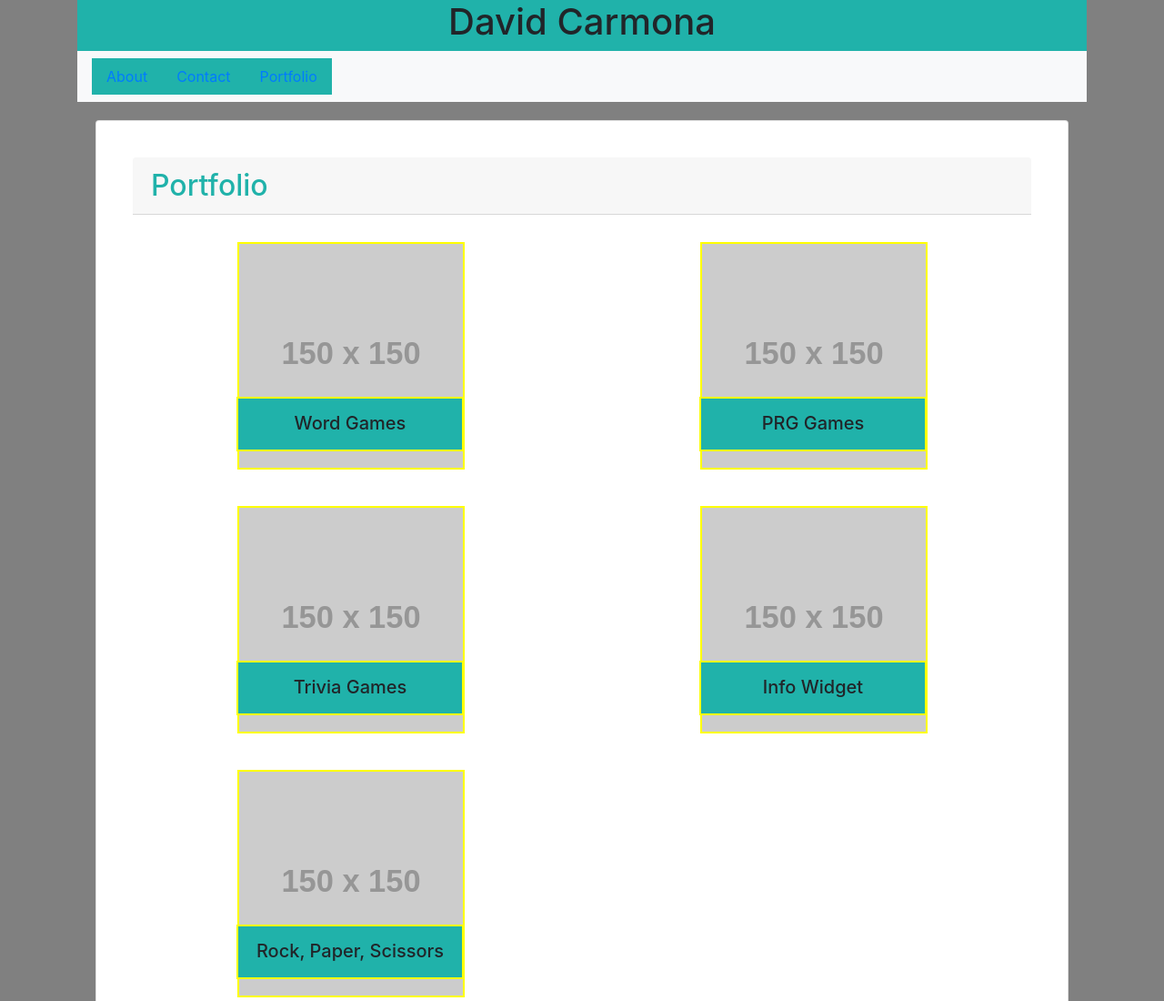
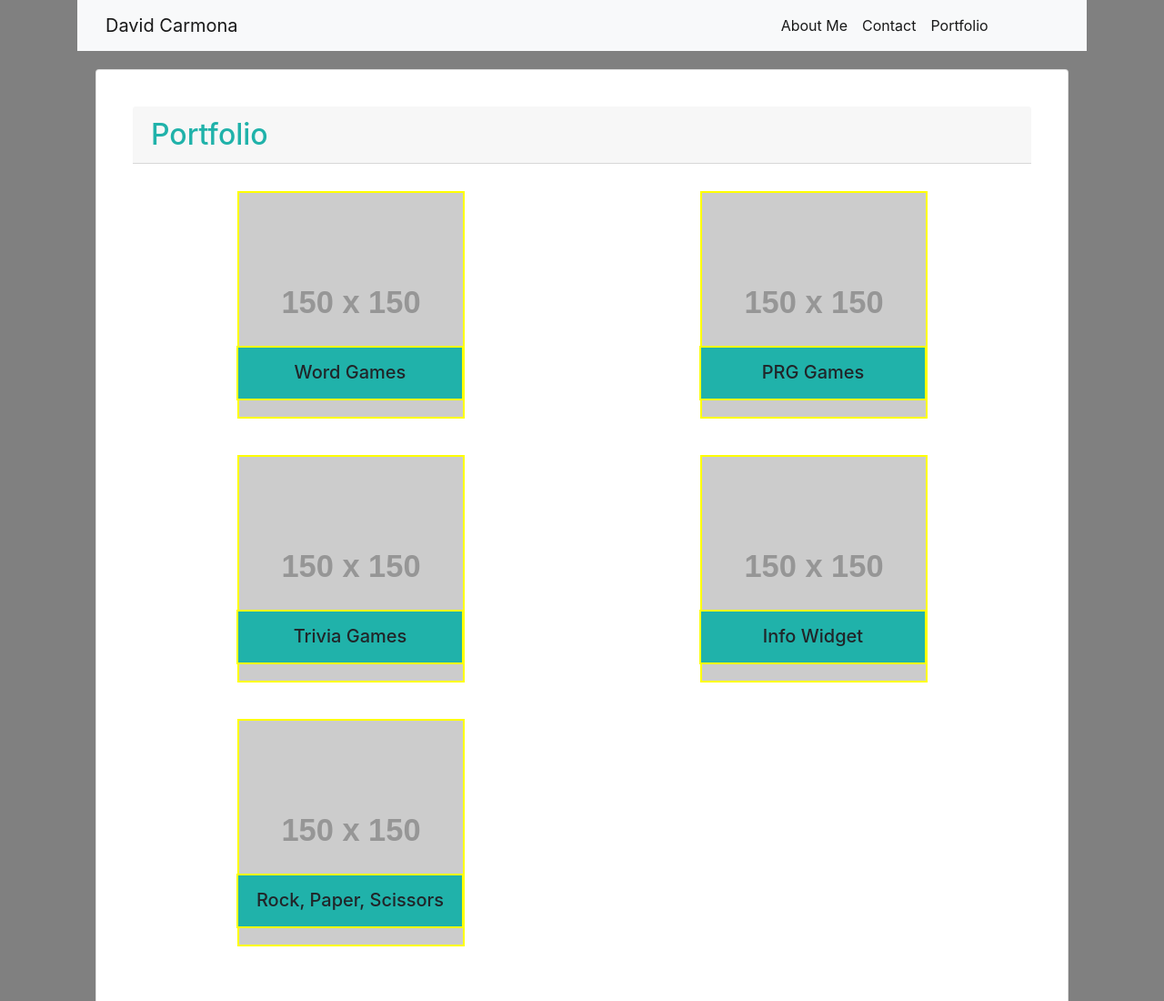
Before and after one commit to daviddcarmon/Quiz, a plain HTML site: page pages/portfolio.html in a window 1280 px wide. Shown: the top 1100 px of the page at 91% size. Drawn offline with nearby package versions, Linux system fonts and the light colour scheme; placeholder pictures from the web are drawn by us.

Commit message:
updated navBar

```diff
--- a/main.css
+++ b/main.css
@@ -1,5 +1,4 @@
 header {
-  text-align: center;
   background: lightseagreen;
 }
 
@@ -19,9 +18,11 @@ h5 {
   margin-bottom: 30px;
   color: lightseagreen;
 }
+.navbar-light .navbar-brand{
+  text-align: left;
+}
 
 .nav-item {
-  background: lightseagreen;
   display: inline-block;
   list-style-type: none;
 }
@@ -73,6 +74,9 @@ footer {
   text-align: center;
   padding: 40px;
 }
+
+
+/* not working correctly */
 
 @media screen and (max-width: 330px) {
   .col {
@@ -155,7 +159,7 @@ footer {
     height: 175px;
   }
 }
-/*
+
 @media screen and (max-width: 960px) {
   .col {
     position: relative;
@@ -164,7 +168,7 @@ footer {
   }
 
   .imageBanner {
-    margin-left: 47px;
+    margin-left: 70px;
     border: 2px solid yellow;
     position: absolute;
     top: 120px;
@@ -182,7 +186,7 @@ footer {
     height: 175px;
   }
 }
-*/
+
 @media screen and (max-width: 1080px) {
   .col {
     position: relative;
--- a/pages/portfolio.html
+++ b/pages/portfolio.html
@@ -7,6 +7,8 @@
       name="viewport"
       content="width=device-width, initial-scale=1, shrink-to-fit=no"
     />
+
+    <meta content="width=device-width, initial-scale=1" name="viewport" />
 
     <!-- Bootstrap CSS -->
     <link
@@ -22,8 +24,8 @@
   </head>
   <body class="container">
     <header class="head-container">
-      <h1>David Carmona</h1>
       <nav class="navbar navbar-expand-lg navbar-light bg-light">
+        <a class="navbar-brand col-md-8">David Carmona</a>
         <button
           class="navbar-toggler"
           type="button"
@@ -35,15 +37,15 @@
         >
           <span class="navbar-toggler-icon"></span>
         </button>
-        <div class="collapse navbar-collapse" id="navbarNavDropdown">
-          <ul class="nav justify-content-center">
-            <li class="nav-item">
-              <a class="nav-link active" href="../index.html">About</a>
+        <div class="collapse navbar-collapse col-md-4" id="navbarNavDropdown">
+          <ul class="navbar-nav">
+            <li class="nav-item active">
+              <a class="nav-link" href="../index.html">About Me</a>
             </li>
-            <li class="nav-item">
+            <li class="nav-item active">
               <a class="nav-link" href="../pages/contact.html">Contact</a>
             </li>
-            <li class="nav-item">
+            <li class="nav-item active">
               <a class="nav-link" href="../pages/portfolio.html">Portfolio</a>
             </li>
           </ul>
```
Also changed, not shown: index.html (+7 -7 lines), pages/contact.html (+7 -7 lines).
